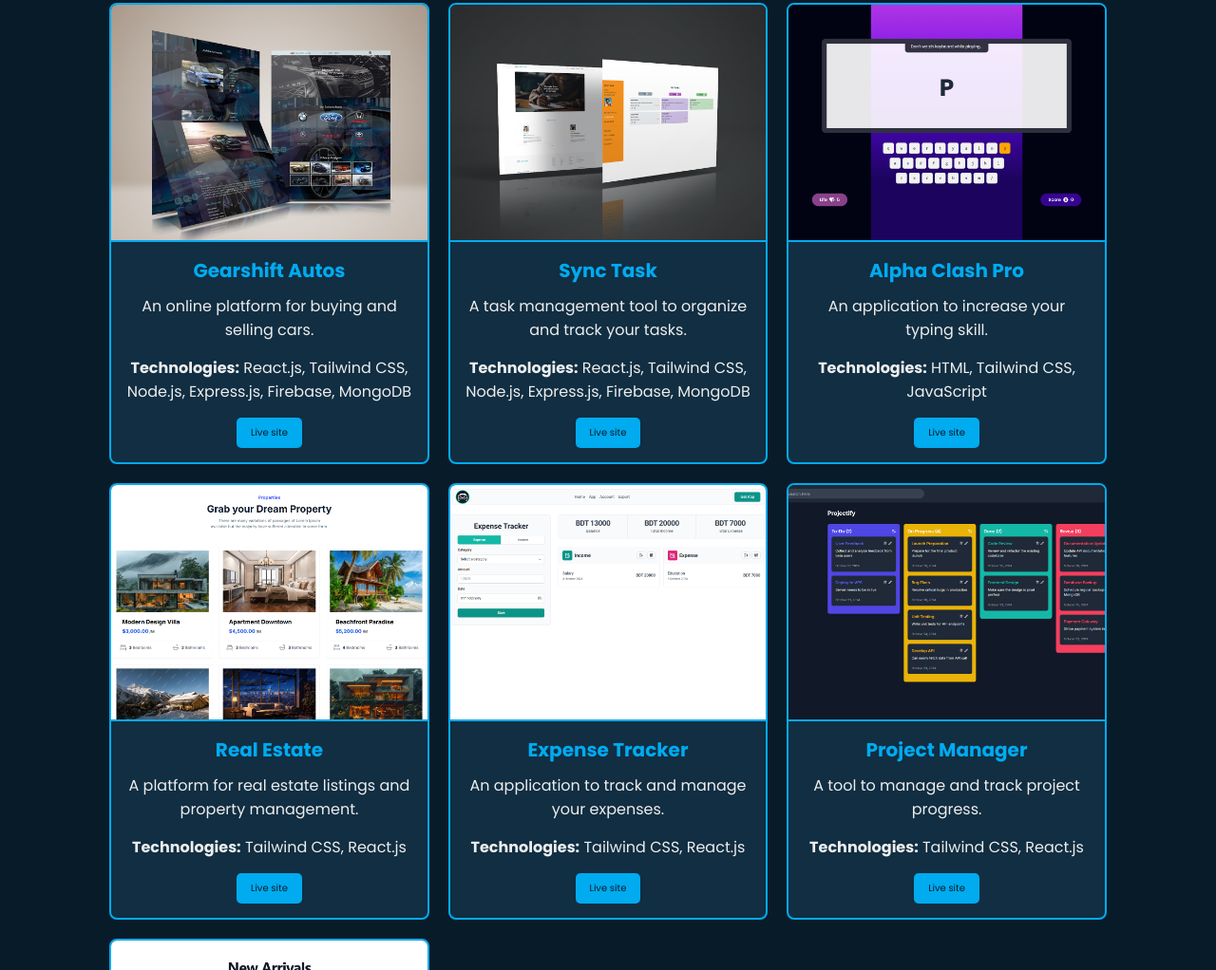
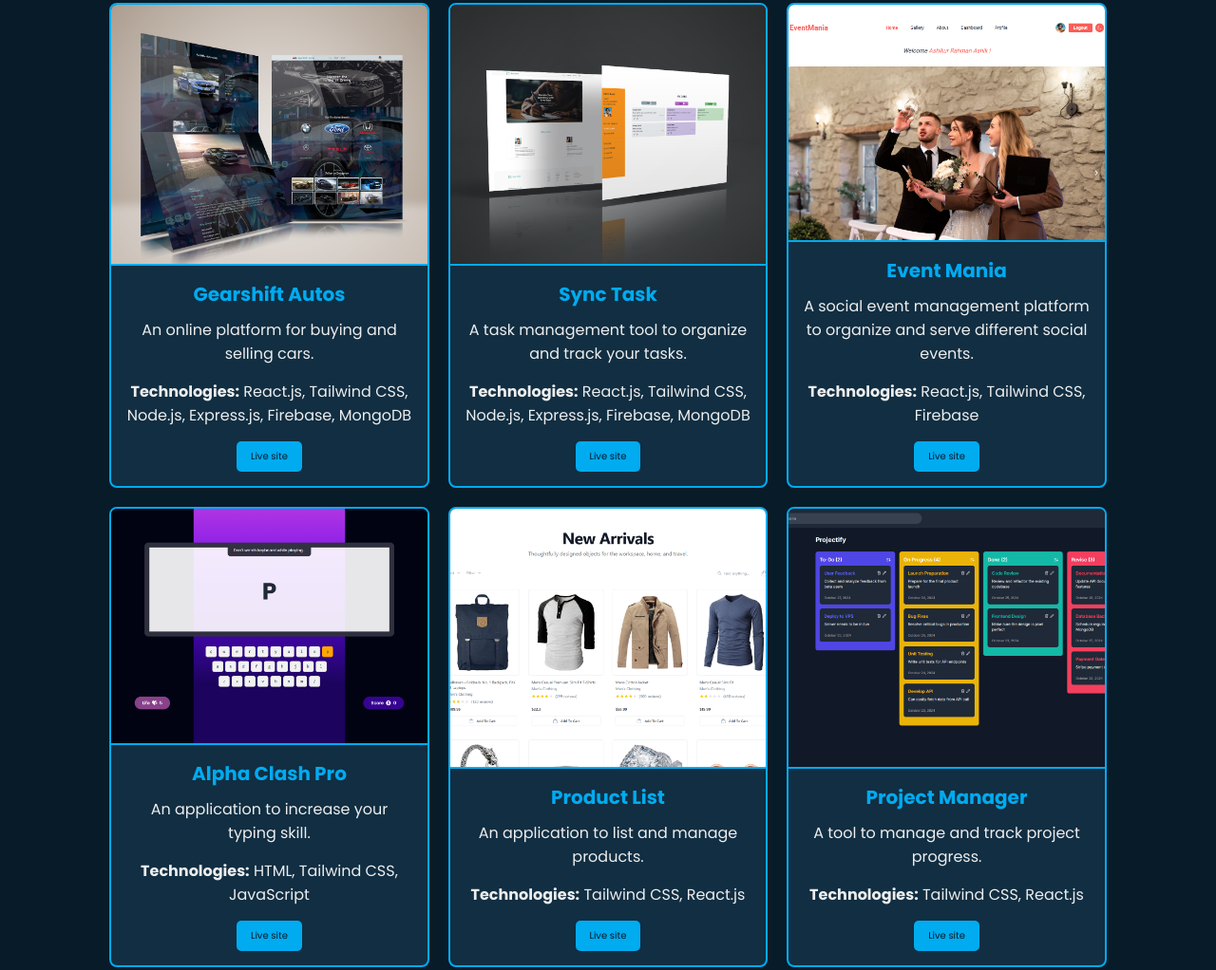
Before and after one commit to ashik-08/ashik-portfolio-basic, a plain HTML site: page index.html in a window 1280 px wide. Shown: the part 4147-5169 px from the top of the page at 95% size. Drawn offline with nearby package versions, Linux system fonts and the light colour scheme.

Commit message:
[feat](project): add Event Mania project and update existing project details

```diff
--- a/index.html
+++ b/index.html
@@ -365,6 +365,25 @@
             <a href="https://sync-task.surge.sh/" target="_blank">Live site</a>
           </figcaption>
         </figure>
+        <!-- Event Mania -->
+        <figure class="project-item">
+          <img src="./images/event-mania.png" alt="Event Mania" />
+          <figcaption>
+            <h3>Event Mania</h3>
+            <p>
+              A social event management platform to organize and serve different
+              social events.
+            </p>
+            <p>
+              <strong>Technologies:</strong> React.js, Tailwind CSS, Firebase
+            </p>
+            <a
+              href="https://a9-social-event-management.web.app/"
+              target="_blank"
+              >Live site</a
+            >
+          </figcaption>
+        </figure>
         <!-- Alpha Clash Pro -->
         <figure class="project-item">
           <img src="./images/alpha-clash-pro.png" alt="Alpha Clash Pro" />
@@ -379,14 +398,26 @@
             >
           </figcaption>
         </figure>
-        <!-- Real Estate -->
+        <!-- Product List -->
         <figure class="project-item">
-          <img src="./images/real-estate.png" alt="Real Estate" />
+          <img src="./images/product-list.png" alt="Product List" />
           <figcaption>
-            <h3>Real Estate</h3>
-            <p>A platform for real estate listings and property management.</p>
+            <h3>Product List</h3>
+            <p>An application to list and manage products.</p>
             <p><strong>Technologies:</strong> Tailwind CSS, React.js</p>
-            <a href="https://a1-real-estate.vercel.app/" target="_blank"
+            <a href="https://a4-product-list.vercel.app/" target="_blank"
+              >Live site</a
+            >
+          </figcaption>
+        </figure>
+        <!-- Project Manager -->
+        <figure class="project-item">
+          <img src="./images/project-manager.png" alt="Project Manager" />
+          <figcaption>
+            <h3>Project Manager</h3>
+            <p>A tool to manage and track project progress.</p>
+            <p><strong>Technologies:</strong> Tailwind CSS, React.js</p>
+            <a href="https://a3-project-manager.vercel.app/" target="_blank"
               >Live site</a
             >
           </figcaption>
@@ -403,26 +434,14 @@
             >
           </figcaption>
         </figure>
-        <!-- Project Manager -->
+        <!-- Real Estate -->
         <figure class="project-item">
-          <img src="./images/project-manager.png" alt="Project Manager" />
+          <img src="./images/real-estate.png" alt="Real Estate" />
           <figcaption>
-            <h3>Project Manager</h3>
-            <p>A tool to manage and track project progress.</p>
+            <h3>Real Estate</h3>
+            <p>A platform for real estate listings and property management.</p>
             <p><strong>Technologies:</strong> Tailwind CSS, React.js</p>
-            <a href="https://a3-project-manager.vercel.app/" target="_blank"
-              >Live site</a
-            >
-          </figcaption>
-        </figure>
-        <!-- Product List -->
-        <figure class="project-item">
-          <img src="./images/product-list.png" alt="Product List" />
-          <figcaption>
-            <h3>Product List</h3>
-            <p>An application to list and manage products.</p>
-            <p><strong>Technologies:</strong> Tailwind CSS, React.js</p>
-            <a href="https://a4-product-list.vercel.app/" target="_blank"
+            <a href="https://a1-real-estate.vercel.app/" target="_blank"
               >Live site</a
             >
           </figcaption>
```
Also changed, not shown: images/event-mania.png (added).
